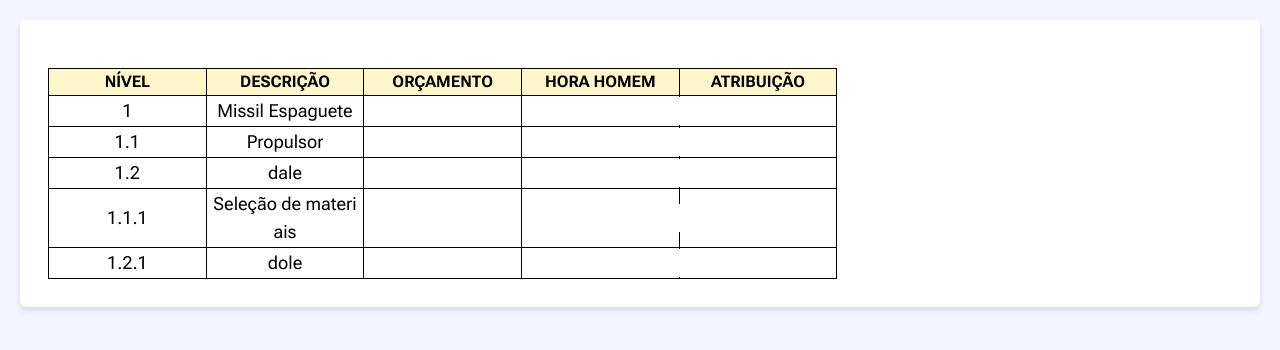
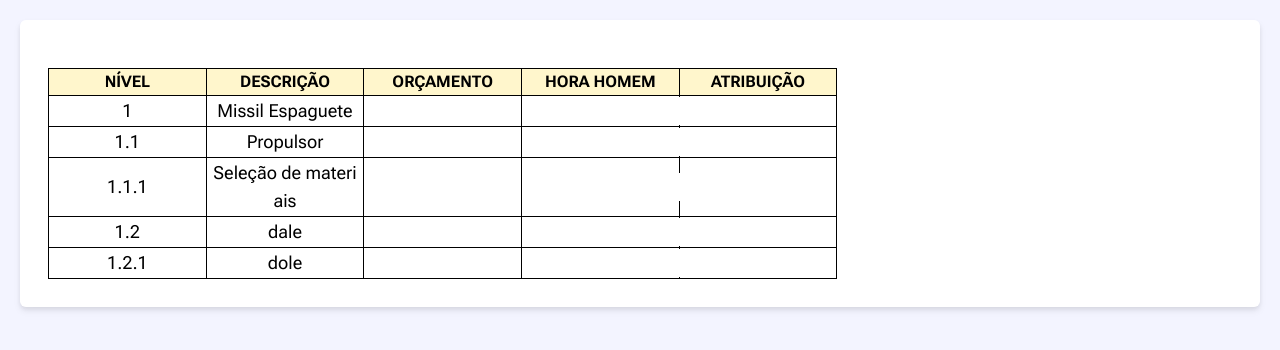
Before and after one commit to Equipe-Nimbus/Equipe-API-3DSM-Beelieve-Frontend, a React (Create React App) app: page /ValorHora in a window 1280 px wide. Shown: the top 350 px of the page. Built offline with nearby package versions, Linux system fonts and the light colour scheme.

Commit message:
Geração da tabela funcionando

```diff
--- a/src/components/FormValorHora/FormValorHora.jsx
+++ b/src/components/FormValorHora/FormValorHora.jsx
@@ -92,7 +92,7 @@ function FormValorHora() {
       const nome_projeto = jsonData.nome_projeto;
 
       const Projeto = [
-        {id: 1, "ordem_projeto": ordem_projeto, "nome_projeto": nome_projeto}
+        {"ordem_projeto": ordem_projeto, "nome_projeto": nome_projeto}
       ]
 
       const subProjeto = [];
@@ -101,8 +101,13 @@ function FormValorHora() {
         const ordem_sub_projeto = item.ordem_sub_projeto;
         const nome_sub_projeto = item.nome_sub_projeto;
         subProjeto.push (
-          {id: item.id, "ordem_sub_projeto": ordem_sub_projeto, "nome_sub_projeto": nome_sub_projeto});
+          {"ordem_sub_projeto": ordem_sub_projeto, "nome_sub_projeto": nome_sub_projeto});
       })
+
+      for (let i = 0; i < subProjeto.length; i++) {
+        const ordem = parseFloat(subProjeto[i].ordem_sub_projeto);
+        subProjeto[i].id = ordem
+      }
 
 
 
@@ -113,11 +118,32 @@ function FormValorHora() {
         const ordem_nivel_sub_projeto = item.ordem_nivel_sub_projeto;
         const nome_nivel_sub_projeto = item.nome_nivel_sub_projeto;
         subNivel.push (
-          {id: item.id, "ordem_nivel_sub_projeto": ordem_nivel_sub_projeto, "nome_nivel_sub_projeto": nome_nivel_sub_projeto});
+          {"ordem_nivel_sub_projeto": ordem_nivel_sub_projeto, "nome_nivel_sub_projeto": nome_nivel_sub_projeto});
       })})
 
+      for (let i = 0; i < subNivel.length; i++) {
+        const ordem = subNivel[i].ordem_nivel_sub_projeto;
+        const numeros = ordem.split('.');
+        subNivel[i].id = parseFloat(`${numeros[0]}.${numeros[1]}${numeros[2]}`);
+      }
 
-      // const lista =
+
+
+    const listaJunta= subProjeto.concat(subNivel)
+
+      const lista = listaJunta
+      .sort((a, b) => a.id - b.id)
+      .map(obj => {
+        const ordem = obj.ordem_nivel_sub_projeto || obj.ordem_sub_projeto;
+        const nome = obj.nome_nivel_sub_projeto || obj.nome_sub_projeto;
+        return {id: obj.id, ordem, nome };
+      })
+
+
+      // console.log(Projeto)
+      // console.log(subProjeto)
+      // console.log(subNivel)
+      // console.log(lista)
 
     return(
         <div class="bg-bg100 m-5 rounded-md p-7 drop-shadow-md">
@@ -141,19 +167,10 @@ function FormValorHora() {
                       <td class="border px-1 break-all">{}</td>
                   </tr>
           ))}
-          {subProjeto.map((item) => (
+          {lista.map((item) => (
                   <tr key={item.id}>
-                      <td class="border px-1 break-all">{item.ordem_sub_projeto}</td>
-                      <td class="border px-1 break-all">{item.nome_sub_projeto}</td>
-                      <td class="border px-1 break-all">{}</td>
-                      <td class="border px-1 break-all"><form><input type="text" id="hora" name="hora" /></form></td>
-                      <td class="border px-1 break-all">{}</td>
-                  </tr>
-          ))}
-          {subNivel.map((item) => (
-                  <tr key={item.id}>
-                      <td class="border px-1 break-all">{item.ordem_nivel_sub_projeto}</td>
-                      <td class="border px-1 break-all">{item.nome_nivel_sub_projeto}</td>
+                      <td class="border px-1 break-all">{item.ordem}</td>
+                      <td class="border px-1 break-all">{item.nome}</td>
                       <td class="border px-1 break-all">{}</td>
                       <td class="border px-1 break-all"><form><input type="text" id="hora" name="hora" /></form></td>
                       <td class="border px-1 break-all">{}</td>
```
